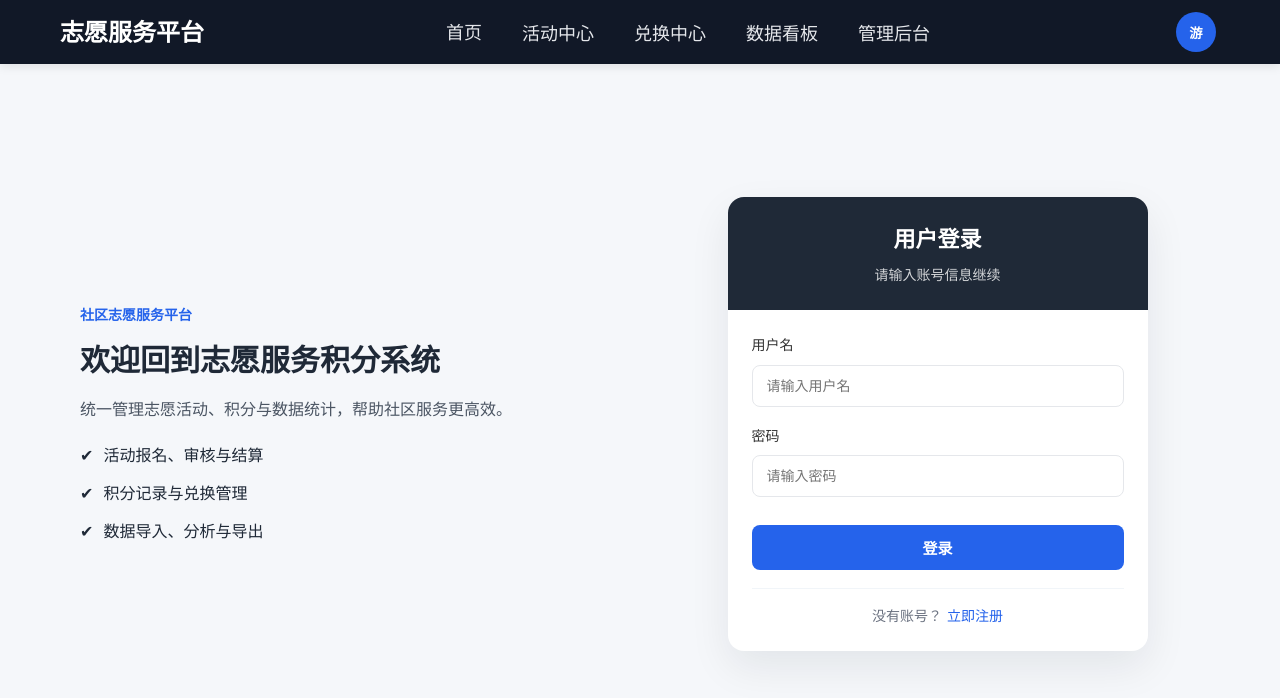
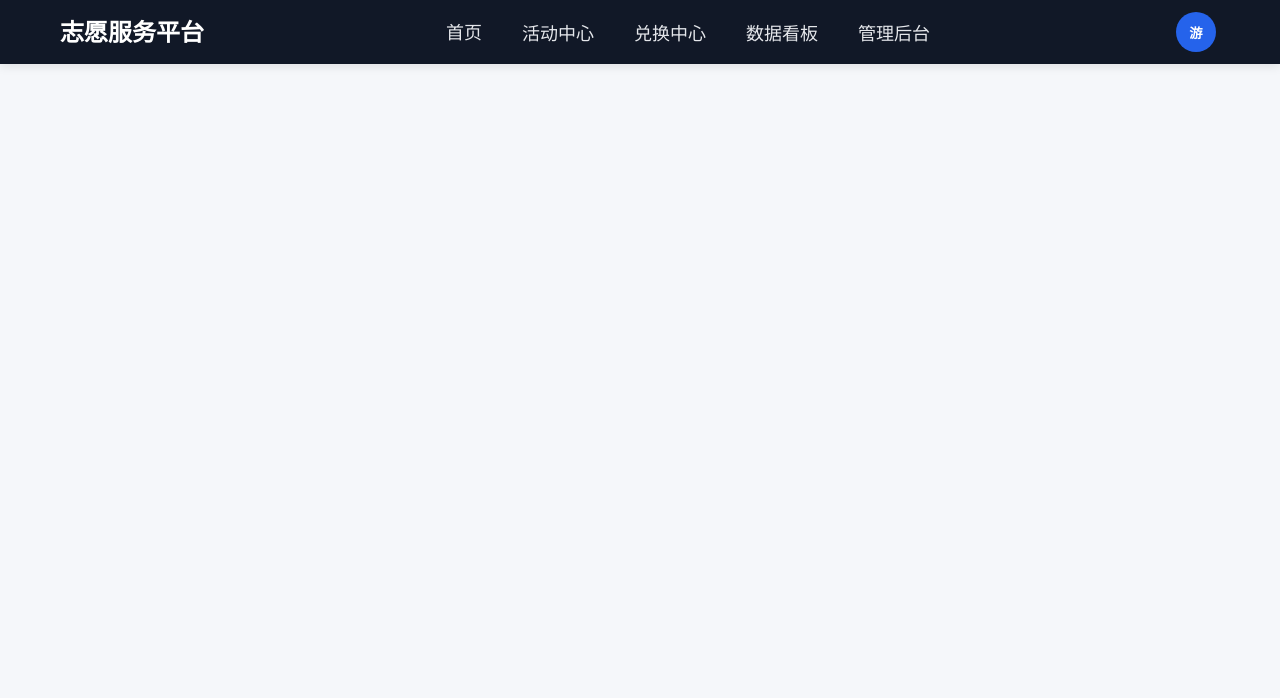
Before and after one commit to Petrichor813/database-homework, a Vue app in the folder frontend/: page /login in a window 1280 px wide. Shown: the top 698 px of the page. Built offline with nearby package versions, Linux system fonts and the light colour scheme.

Commit message:
refactor: 重构首页（Home.vue）

```diff
--- a/frontend/src/App.vue
+++ b/frontend/src/App.vue
@@ -208,7 +208,7 @@ const checkAuth = () => {
       return;
     }
   } catch (err) {
-    error("读取用户信息失败！");
+    error("用户信息读取失败！");
     localStorage.removeItem("user");
     localStorage.removeItem("token");
   }
--- a/frontend/src/components/Login.vue
+++ b/frontend/src/components/Login.vue
@@ -1,328 +1,10 @@
+<script setup lang="ts">
+</script>
+
 <template>
-  <div class="login-container">
-    <section class="login-intro">
-      <p class="intro-tag">社区志愿服务平台</p>
-      <h2>欢迎回到志愿服务积分系统</h2>
-      <p class="intro-desc">
-        统一管理志愿活动、积分与数据统计，帮助社区服务更高效。
-      </p>
-      <div class="intro-list">
-        <div class="intro-item">
-          <span>✔</span>
-          <p>活动报名、审核与结算</p>
-        </div>
-        <div class="intro-item">
-          <span>✔</span>
-          <p>积分记录与兑换管理</p>
-        </div>
-        <div class="intro-item">
-          <span>✔</span>
-          <p>数据导入、分析与导出</p>
-        </div>
-      </div>
-    </section>
 
-    <div class="login-card">
-      <div class="login-header">
-        <h1>用户登录</h1>
-        <p>请输入账号信息继续</p>
-      </div>
-
-      <form class="login-form" @submit.prevent="handleLogin">
-        <div class="form-group">
-          <label for="username">用户名</label>
-          <div class="input-with-action">
-            <input
-              id="username"
-              v-model="form.username"
-              type="text"
-              placeholder="请输入用户名"
-              required
-              class="form-input"
-            />
-            <button
-              v-if="form.username"
-              type="button"
-              class="clear-button"
-              @click="form.username = ''"
-            >
-              ×
-            </button>
-          </div>
-        </div>
-
-        <div class="form-group">
-          <label for="password">密码</label>
-          <input
-            id="password"
-            v-model="form.password"
-            type="password"
-            placeholder="请输入密码"
-            required
-            class="form-input"
-          />
-        </div>
-
-        <button type="submit" class="login-btn" :disabled="loading">
-          {{ loading ? "登录中..." : "登录" }}
-        </button>
-
-        <div class="form-footer">
-          <span>没有账号？</span>
-          <a href="#" @click.prevent="goToRegister" class="register-link"
-            >立即注册</a
-          >
-        </div>
-      </form>
-    </div>
-  </div>
 </template>
 
-<script setup lang="ts">
-import { ref, reactive } from "vue";
-import { useRouter } from "vue-router";
-import { postJson } from "../utils/api";
-import { useToast } from "../utils/toast";
+<style lang="css">
 
-type UserRole = "ADMIN" | "VOLUNTEER" | "USER";
-
-interface LoginResponse {
-  id: number | string;
-  username: string;
-  role: UserRole;
-  token: string;
-  volunteerStatus?: string | null;
-  phone?: string | null;
-}
-
-const router = useRouter();
-const { success, error } = useToast();
-
-const form = reactive({
-  username: "",
-  password: "",
-});
-
-const loading = ref(false);
-
-const handleLogin = async () => {
-  if (!form.username.trim() || !form.password.trim()) {
-    error("登录失败", "请输入用户名和密码");
-    return;
-  }
-
-  loading.value = true;
-
-  try {
-    const response = await postJson<LoginResponse>("/api/auth/login", {
-      username: form.username,
-      password: form.password,
-    });
-
-    const userData = {
-      id: response.id,
-      username: response.username,
-      role: response.role,
-      token: response.token,
-      volunteerStatus: response.volunteerStatus ?? null,
-      phone: response.phone ?? null,
-    };
-
-    localStorage.setItem("user", JSON.stringify(userData));
-    localStorage.setItem("token", response.token);
-
-    await router.push("/home");
-    success("登录成功");
-  } catch (err) {
-    const message =
-      err instanceof Error ? err.message : "登录失败，请检查用户名或密码";
-    error("登录失败", message);
-  } finally {
-    loading.value = false;
-  }
-};
-
-const goToRegister = () => {
-  router.push("/register");
-};
-</script>
-
-<style scoped>
-.login-container {
-  display: grid;
-  grid-template-columns: repeat(auto-fit, minmax(280px, 1fr));
-  gap: 30px;
-  padding: 30px 0;
-  align-items: center;
-  min-height: calc(100vh - 120px);
-}
-
-.login-intro {
-  padding: 20px;
-}
-
-.intro-tag {
-  color: #2563eb;
-  font-weight: 600;
-  font-size: 14px;
-  margin-bottom: 10px;
-}
-
-.login-intro h2 {
-  font-size: 30px;
-  margin-bottom: 12px;
-  color: #1f2937;
-}
-
-.intro-desc {
-  color: #4b5563;
-  line-height: 1.7;
-  margin-bottom: 20px;
-}
-
-.intro-list {
-  display: grid;
-  gap: 12px;
-}
-
-.intro-item {
-  display: flex;
-  gap: 10px;
-  align-items: center;
-  color: #1f2937;
-}
-
-.login-card {
-  width: min(420px, 100%);
-  background: white;
-  border-radius: 16px;
-  box-shadow: 0 16px 40px rgba(15, 23, 42, 0.08);
-  overflow: hidden;
-  justify-self: center;
-}
-
-.login-header {
-  padding: 24px;
-  text-align: center;
-  background: #1f2937;
-  color: white;
-}
-
-.login-header h1 {
-  font-size: 22px;
-  margin-bottom: 8px;
-  font-weight: 600;
-}
-
-.login-header p {
-  font-size: 14px;
-  opacity: 0.8;
-}
-
-.login-form {
-  padding: 24px;
-}
-
-.form-group {
-  margin-bottom: 18px;
-}
-
-.form-group label {
-  display: block;
-  margin-bottom: 8px;
-  font-weight: 500;
-  color: #333;
-  font-size: 14px;
-}
-
-.input-with-action {
-  position: relative;
-}
-
-.input-with-action .form-input {
-  padding-right: 40px;
-}
-
-.clear-button {
-  border: none;
-  background: #e5e7eb;
-  color: #6b7280;
-  width: 28px;
-  height: 28px;
-  border-radius: 50%;
-  display: inline-flex;
-  align-items: center;
-  justify-content: center;
-  cursor: pointer;
-  padding: 0;
-  line-height: 1;
-  position: absolute;
-  right: 10px;
-  top: 50%;
-  transform: translateY(-50%);
-  transition: background 0.2s ease, color 0.2s ease;
-}
-
-.clear-button:hover {
-  background: #d1d5db;
-  color: #374151;
-}
-
-.form-input {
-  width: 100%;
-  padding: 12px 14px;
-  border: 1px solid #e5e7eb;
-  border-radius: 8px;
-  font-size: 14px;
-  transition: border-color 0.3s;
-}
-
-.form-input:focus {
-  outline: none;
-  border-color: #2563eb;
-  box-shadow: 0 0 0 2px rgba(37, 99, 235, 0.2);
-}
-
-.login-btn {
-  width: 100%;
-  padding: 12px;
-  background: #2563eb;
-  color: white;
-  border: none;
-  border-radius: 8px;
-  font-size: 15px;
-  font-weight: 600;
-  cursor: pointer;
-  transition: background 0.3s;
-  margin-top: 10px;
-}
-
-.login-btn:hover {
-  background: #1d4ed8;
-}
-
-.login-btn:disabled {
-  background: #9ca3af;
-  cursor: not-allowed;
-}
-
-.form-footer {
-  text-align: center;
-  margin-top: 18px;
-  padding-top: 16px;
-  border-top: 1px solid #f1f5f9;
-  color: #6b7280;
-  font-size: 14px;
-}
-
-.register-link {
-  color: #2563eb;
-  text-decoration: none;
-  margin-left: 5px;
-  font-weight: 500;
-}
-
-.register-link:hover {
-  text-decoration: underline;
-}
 </style>
```
